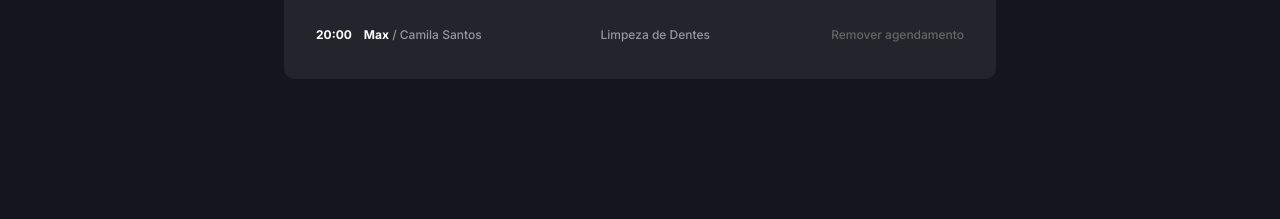
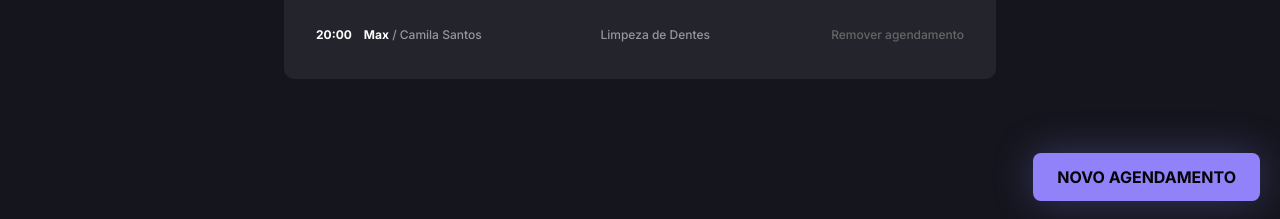
Before and after one commit to DanielRFigueiredo/petshop, a plain HTML site: page index.html in a window 1280 px wide. Shown: the part 589-808 px from the top of the page. Drawn offline with Linux system fonts and the light colour scheme.

Commit message:
add footer

```diff
--- a/index.html
+++ b/index.html
@@ -35,7 +35,7 @@
         <img src="./assets/icons/arrow-down.svg" alt="arrow">
       </label>
     </header>
-    <section class="card" id="morning-appointments">
+    <section class="list" id="morning-appointments">
       <header>
         <img src="./assets/icons/sun-fog.svg" alt="morning">
         <h2>Manhã</h2>
@@ -52,7 +52,7 @@
         </li>
       </ul>
     </section>
-    <section class="card" id="afternoon-appointments">
+    <section class="list" id="afternoon-appointments">
       <header>
         <img src="./assets/icons/cloud-sun.svg" alt="morning">
         <h2>Tarde</h2>
@@ -77,7 +77,7 @@
         </li>
       </ul>
     </section>
-    <section class="card" id="night-appointments">
+    <section class="list" id="night-appointments">
       <header>
         <img src="./assets/icons/moon.svg" alt="morning">
         <h2>Noite</h2>
@@ -96,7 +96,11 @@
     </section>
 
   </main>
-
+  <footer>
+    <button class="btn">
+      NOVO AGENDAMENTO
+    </button>
+  </footer>
 
 </body>
 
--- /dev/null
+++ b/styles/button.css
@@ -0,0 +1,11 @@
+.btn {
+  border-radius: 8px;
+  background: var(--content-brand);
+  color: #050505;
+  box-shadow: 0px 0px 40px 0px rgba(146, 130, 250, 0.30);
+  padding: .75rem 1.5rem;
+  border: none;
+
+  font: var(--label-lg);
+
+}
--- /dev/null
+++ b/styles/footer.css
@@ -0,0 +1,23 @@
+footer {
+  padding: 1.125rem 1.25rem;
+  display: flex;
+  align-items: center;
+  justify-content: center;
+
+  background: var(--bg-tertiary);
+  border: 1px solid var(--background-tertiary, #23242C);
+
+  margin-top: 2.75rem;
+
+}
+
+@media (width >=768px) {
+  footer {
+    position: absolute;
+    background-color: transparent;
+    border: none;
+    right: 0;
+
+  }
+
+}
--- a/styles/index.css
+++ b/styles/index.css
@@ -2,7 +2,9 @@
 @import url('header.css');
 @import url('main.css');
 @import url('date-appointments.css');
-@import url('card.css');
+@import url('list.css');
 @import url('morning-appointments.css');
 @import url('afternoon-appointments.css');
 @import url('night-appointments.css');
+@import url('button.css');
+@import url('footer.css');
--- a/styles/card.css
+++ b/styles/list.css
@@ -1,4 +1,4 @@
-.card {
+.list {
   background: var(--bg-tertiary);
   border-radius: 10px;
 
@@ -6,7 +6,7 @@
     margin-top: 2rem;
   }
 
-  & + .card {
+  & + .list {
     margin-top: 1rem;
   }
 
@@ -81,7 +81,7 @@
 
 @media (width >=768px) {
 
-  .card {
+  .list {
     & ul {
       gap: .75rem;
 
```
